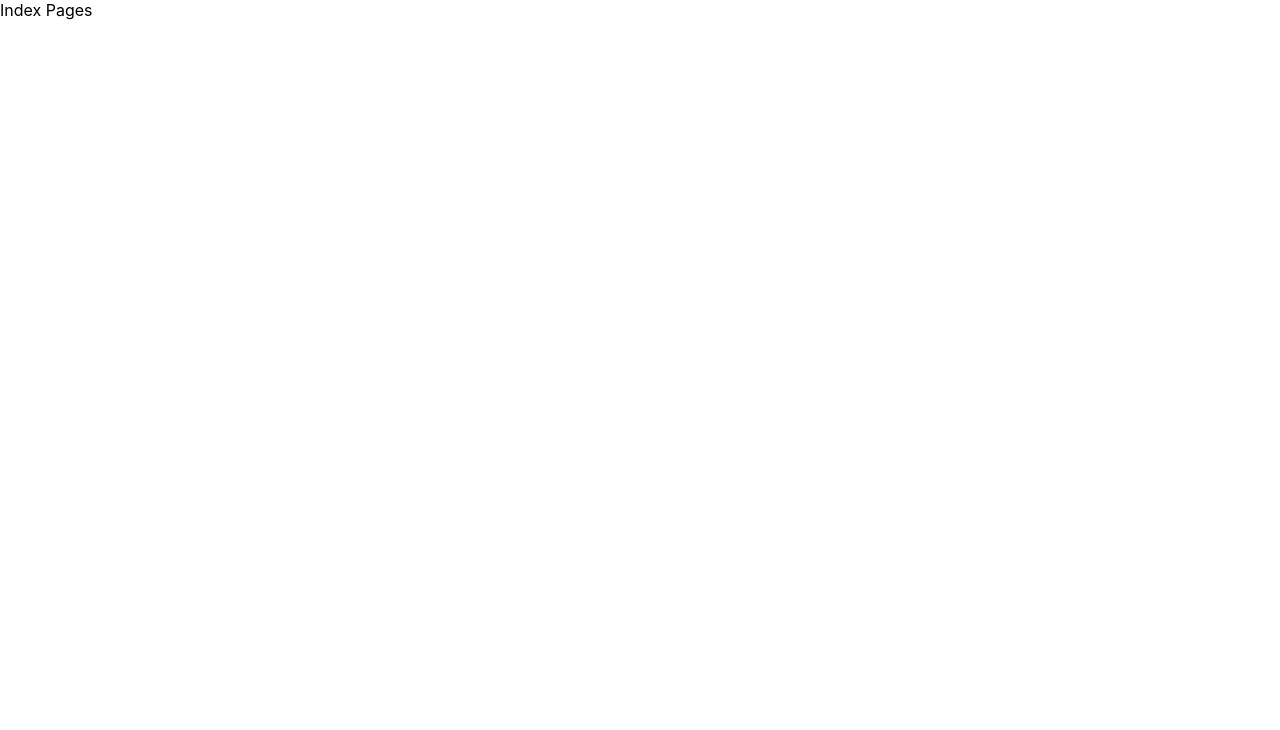
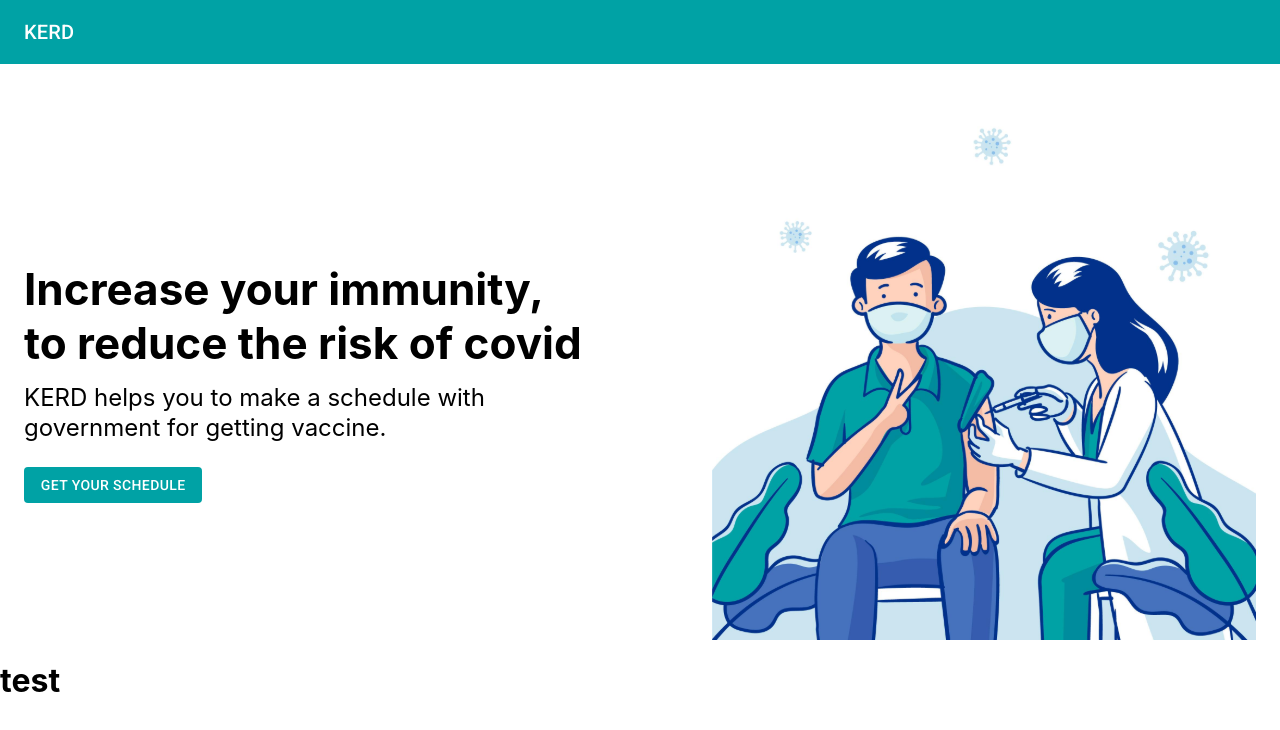
Before and after one commit to elvinvalentino/hackathon, a React (Create React App) app in the folder client/: page / in a window 1280 px wide. Shown: the top 730 px of the page. Built offline with nearby package versions, Linux system fonts and the light colour scheme.

Commit message:
make hero section

```diff
--- a/client/package.json
+++ b/client/package.json
@@ -4,9 +4,11 @@
   "private": true,
   "dependencies": {
     "@material-ui/core": "^4.11.3",
+    "@material-ui/icons": "^4.11.2",
     "@testing-library/jest-dom": "^5.11.9",
     "@testing-library/react": "^11.2.5",
     "@testing-library/user-event": "^12.7.3",
+    "polished": "^4.1.1",
     "react": "^17.0.1",
     "react-dom": "^17.0.1",
     "react-redux": "^7.2.2",
--- a/client/src/App.js
+++ b/client/src/App.js
@@ -1,5 +1,6 @@
 import { BrowserRouter as Router, Switch, Route } from 'react-router-dom'
 
+import Navbar from './components/Navbar';
 import Index from './pages/Index';
 import Schedule from './pages/Schedule';
 import NotFound from './pages/NotFound';
@@ -7,6 +8,7 @@ import NotFound from './pages/NotFound';
 function App() {
   return (
     <div className="App">
+      <Navbar />
       <Router>
         <Switch>
           <Route exact path='/'>
--- /dev/null
+++ b/client/src/components/Content/index.js
@@ -0,0 +1,20 @@
+import { makeStyles } from '@material-ui/core/styles'
+
+const useStyles = makeStyles(theme => ({
+  root: {
+    marginTop: theme.spacing(12)
+  }
+}))
+
+const Content = ({ children, ...rest }) => {
+  const classes = useStyles();
+
+  return (
+    <div className={classes.root} {...rest}>
+      {children}
+    </div>
+  )
+
+}
+
+export default Content;
--- /dev/null
+++ b/client/src/components/Hero/components.js
@@ -0,0 +1,33 @@
+import styled from 'styled-components';
+import Button from '@material-ui/core/Button'
+import { theme } from '../../theme';
+
+export const Headline = styled.h1`
+  /* letter-spacing: .1px/ */
+  font-size: 2.75em;
+  margin-bottom: .3em;
+`
+
+export const SubHeadline = styled.h3`
+  font-size: 1.5em;
+  margin: 0;
+  font-weight: 400;
+  line-height: 30px;
+  margin-bottom: 1em;
+`;
+
+export const HeroImage = styled.img`
+  width: 90%;
+`
+
+export const HeroButton = styled(Button)`
+  background: ${theme.color.primary};
+  color: #fff;
+  box-shadow: unset;
+  padding-left: 1.2em;
+  padding-right: 1.2em;
+
+  /* &:hover {
+    background:
+  } */
+`
--- /dev/null
+++ b/client/src/components/Hero/index.js
@@ -0,0 +1,35 @@
+import Container from '@material-ui/core/Container';
+import Grid from '@material-ui/core/Grid';
+
+import { Headline, SubHeadline, HeroImage, HeroButton } from './components';
+import image from '../../assets/images/heroIllustration.svg';
+
+const Hero = () => {
+
+  return (
+    <Container>
+      <Grid container spacing={3} alignItems="center">
+        <Grid item xs={12} sm={6}>
+          <Headline>
+            Increase your immunity,
+            <br />
+            to reduce the risk of covid
+          </Headline>
+          <SubHeadline>
+            KERD helps you to make a schedule with
+            <br />
+            government for getting vaccine.
+          </SubHeadline>
+          <HeroButton variant="contained">
+            Get Your Schedule
+          </HeroButton>
+        </Grid>
+        <Grid container item xs={12} sm={6} justify="flex-end">
+          <HeroImage src={image} />
+        </Grid>
+      </Grid>
+    </Container>
+  )
+}
+
+export default Hero;
--- /dev/null
+++ b/client/src/components/Navbar/components.js
@@ -0,0 +1,8 @@
+import styled from 'styled-components';
+
+import { theme } from '../../theme';
+
+
+export const NavbarContainer = styled.div`
+  background: ${theme.color.primary};
+`
--- a/client/src/components/Navbar/index.js
+++ b/client/src/components/Navbar/index.js
@@ -1,8 +1,36 @@
+import { Container, makeStyles } from '@material-ui/core';
+import AppBar from '@material-ui/core/AppBar';
+import Toolbar from '@material-ui/core/Toolbar';
+import Typography from '@material-ui/core/Typography';
+// import Button from '@material-ui/core/Button';
+
+const useStyles = makeStyles(theme => ({
+  appBar: {
+    background: theme.color.primary,
+    boxShadow: 'unset',
+  },
+  title: {
+    flexGrow: 1,
+  },
+  toolBar: {
+    padding: 0
+  }
+}));
+
 const Navbar = () => {
+  const classes = useStyles()
+
   return (
-    <div>
-      Navbar
-    </div>
+    <AppBar position="fixed" className={classes.appBar}>
+      <Container maxWidth="lg">
+        <Toolbar className={classes.toolBar}>
+          <Typography variant="h6" className={classes.title}>
+            KERD
+          </Typography>
+          {/* <Button color="inherit">Login</Button> */}
+        </Toolbar>
+      </Container>
+    </AppBar>
   )
 }
 
--- a/client/src/index.js
+++ b/client/src/index.js
@@ -1,6 +1,7 @@
 import React from 'react';
 import ReactDOM from 'react-dom';
-import { ThemeProvider } from '@material-ui/core/styles'
+import { ThemeProvider } from 'styled-components';
+import { ThemeProvider as MuiThemeProvider } from '@material-ui/core/styles'
 import { Provider } from 'react-redux';
 
 import theme from './theme';
@@ -12,9 +13,11 @@ import App from './App';
 ReactDOM.render(
   <React.StrictMode>
     <Provider store={store}>
-      <ThemeProvider theme={theme}>
-        <App />
-      </ThemeProvider>
+      <MuiThemeProvider theme={theme}>
+        <ThemeProvider theme={theme}>
+          <App />
+        </ThemeProvider>
+      </MuiThemeProvider>
     </Provider>
   </React.StrictMode>,
   document.getElementById('root')
--- a/client/src/pages/Index.js
+++ b/client/src/pages/Index.js
@@ -1,11 +1,15 @@
-import React from 'react'
+import React from 'react';
 
-function index() {
+import Content from '../components/Content';
+import Hero from '../components/Hero';
+
+const index = () => {
   return (
-    <div>
-      Index Pages
-    </div>
+    <Content>
+      <Hero />
+      <h1>test</h1>
+    </Content>
   )
 }
 
-export default index
+export default index;
--- a/client/src/theme.js
+++ b/client/src/theme.js
@@ -1,9 +1,10 @@
 import { createMuiTheme } from '@material-ui/core/styles';
 
-const theme = createMuiTheme({
+export const theme = {
   color: {
     primary: '#00A2A5'
   }
-})
+}
 
-export default theme;
+
+export default createMuiTheme(theme);
```
Also changed, not shown: client/src/assets/images/heroIllustration.svg (added), client/src/components/Navbar/component.js (deleted), 1 other file (tests, documents, lock files or other folders).
